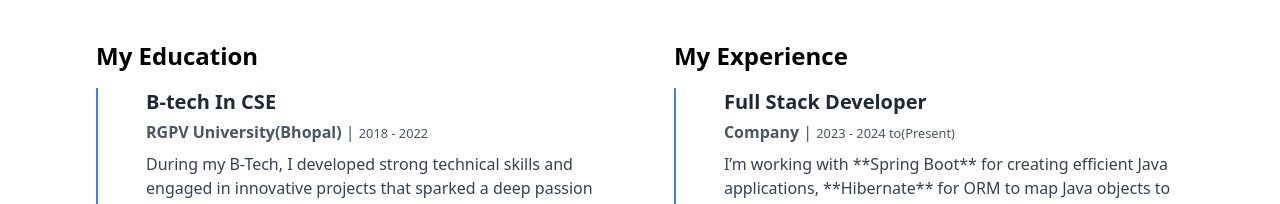
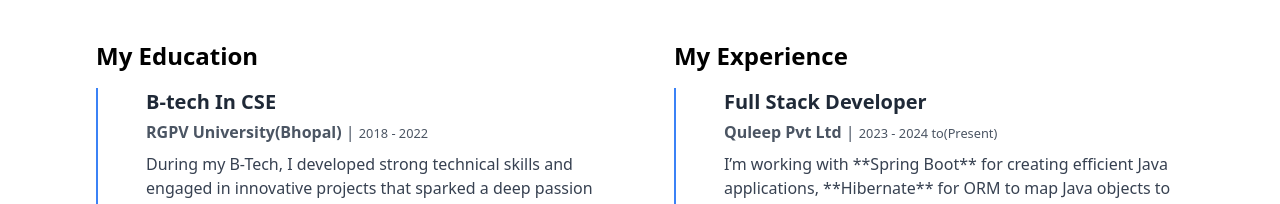
Before and after one commit to atmesh-pandey/Portfolio, a React (Vite) app: page / in a window 1280 px wide. Shown: the part 1800-2004 px from the top of the page. Built offline with nearby package versions, Linux system fonts and the light colour scheme.

Commit message:
some items changed

```diff
--- a/src/components/Resume.jsx
+++ b/src/components/Resume.jsx
@@ -45,7 +45,7 @@ const Resume = () => {
             <div className="relative pl-8">
               <div className="absolute top-0 left-0 w-4 h-4 bg-primary rounded-full"></div>
               <h5 className="text-xl font-semibold mb-1 text-gray-800">Full Stack Developer</h5>
-              <p className="mb-2 text-gray-600"><strong> Company</strong> | <small>2023 - 2024 to(Present)</small></p>
+              <p className="mb-2 text-gray-600"><strong>Quleep Pvt Ltd</strong> | <small>2023 - 2024 to(Present)</small></p>
               <p className="text-gray-700">I’m working with **Spring Boot** for creating efficient Java applications, **Hibernate** for ORM to map Java objects to database tables, and **MySQL** for data management. I use **Postman** to test APIs and **React** to build dynamic, user-friendly web interfaces.</p>
             </div>
             <div className="relative pl-8">
```
